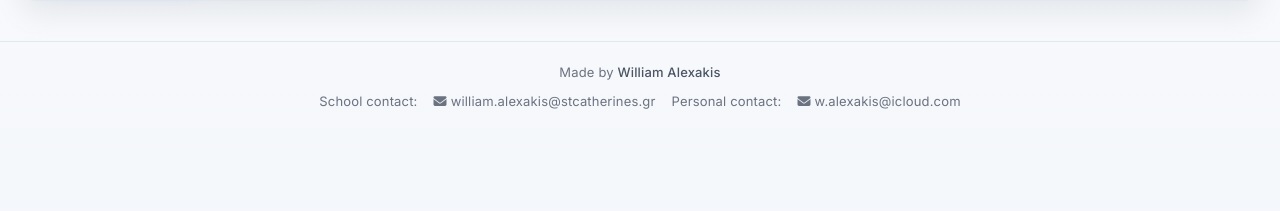
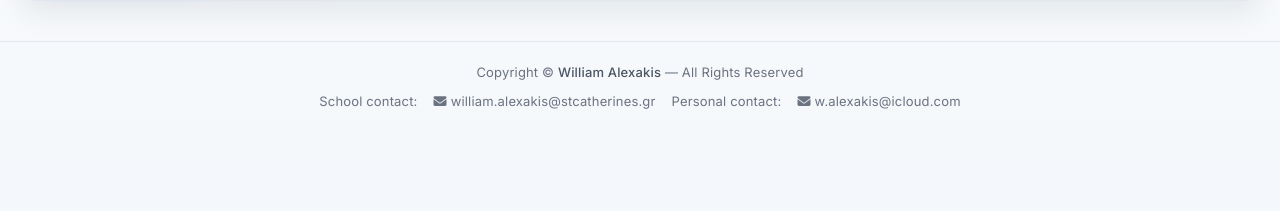
Before and after one commit to williamalexakis/stcats-ops, a Django app: page /scheduler/create/ in a window 1280 px wide. Shown: the part 883-1094 px from the top of the page. Run offline with Django 5.2, Linux system fonts and the light colour scheme; the visitor is signed in with stand-in values (Sample User, id 1); data comes from the database, SQL or seed files in the repository; data that the repository does not hold is empty.

Commit message:
Docs: Update footer copyright notice

```diff
--- a/templates/base.html
+++ b/templates/base.html
@@ -136,7 +136,7 @@
     <footer class="site-footer">
         <div class="site-footer__inner">
             <p class="site-footer__intro">
-                Made by <span class="site-footer__author">William Alexakis</span>
+                Copyright © <span class="site-footer__author">William Alexakis</span> — All Rights Reserved
             </p>
 
             <div class="site-footer__contacts">
```
Also changed, not shown: 1 other file.
